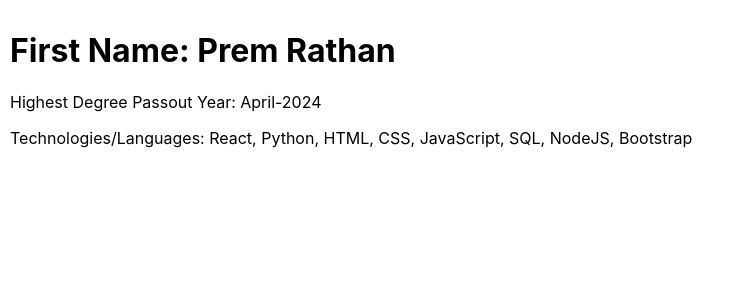
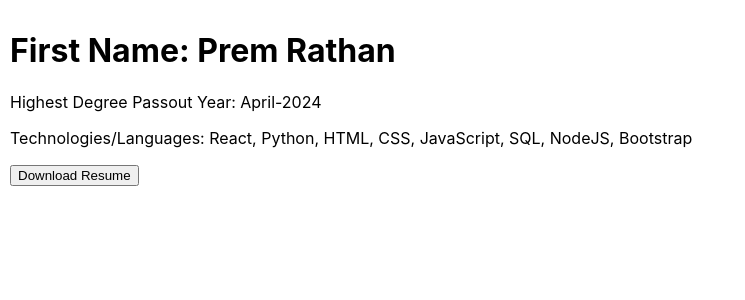
Before and after one commit to akhilendar/prem_interntask, a React (Create React App) app: page / in a window 1280 px wide. Shown: the top 300 px of the page, without its empty margins (0-745 px from the left). Built offline with nearby package versions, Linux system fonts and the light colour scheme.

Commit message:
Added Resume Download feature

```diff
--- a/src/components/LandingPage.js
+++ b/src/components/LandingPage.js
@@ -8,12 +8,16 @@ const candidateDetails = {
 
 class LandingPage extends Component{
     render(){
+        const downloadResume = () => {
+            window.open('https://drive.google.com/file/d/1m0rrSsW7LyuSVQj75ozSJkax5lc_XPB9/view')
+        }
 
         return(
             <div style={{padding: '10px' }}>
                 <h1>First Name: {candidateDetails.firstName}</h1>
                 <p>Highest Degree Passout Year: {candidateDetails.highestDegreePassoutYear}</p>
                 <p>Technologies/Languages: {candidateDetails.technologiesWorkedWith.join(', ')}</p>
+                <button onClick={downloadResume}>Download Resume</button>
             </div>
         )
     }
```
